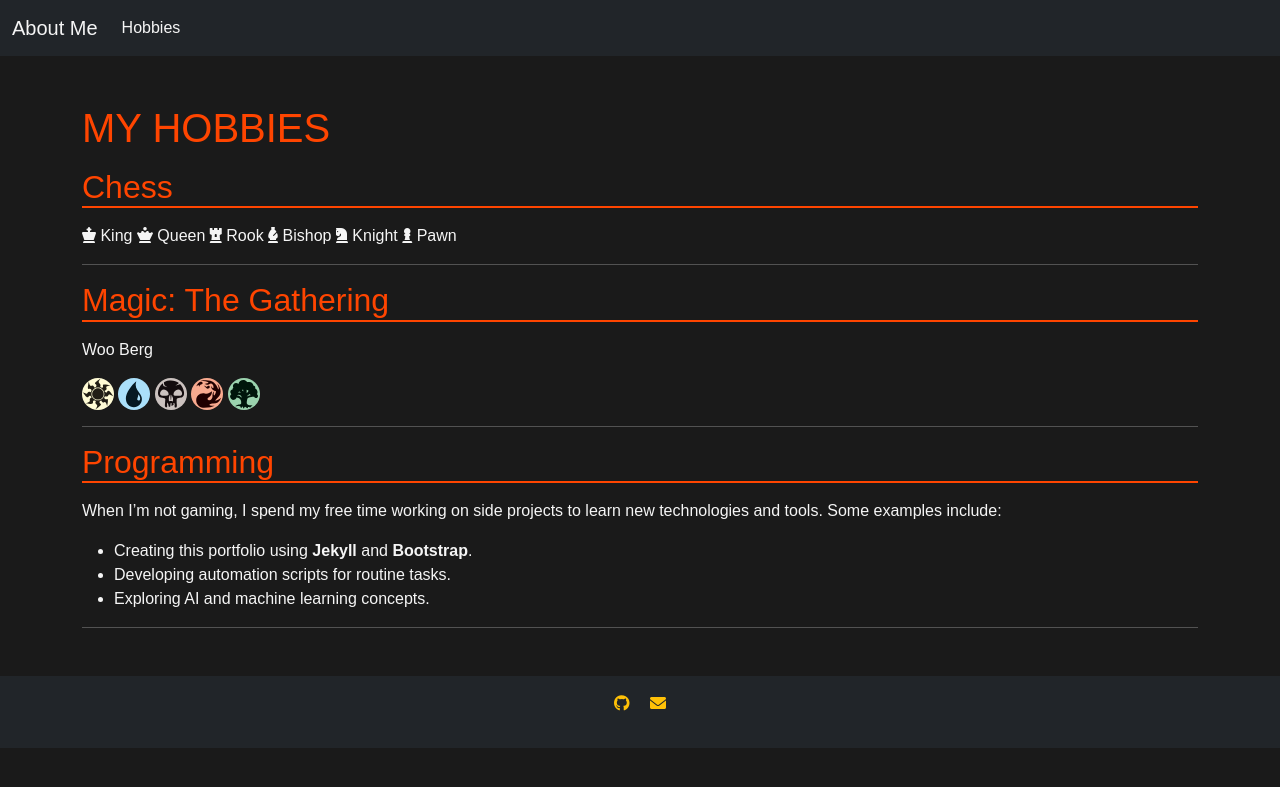
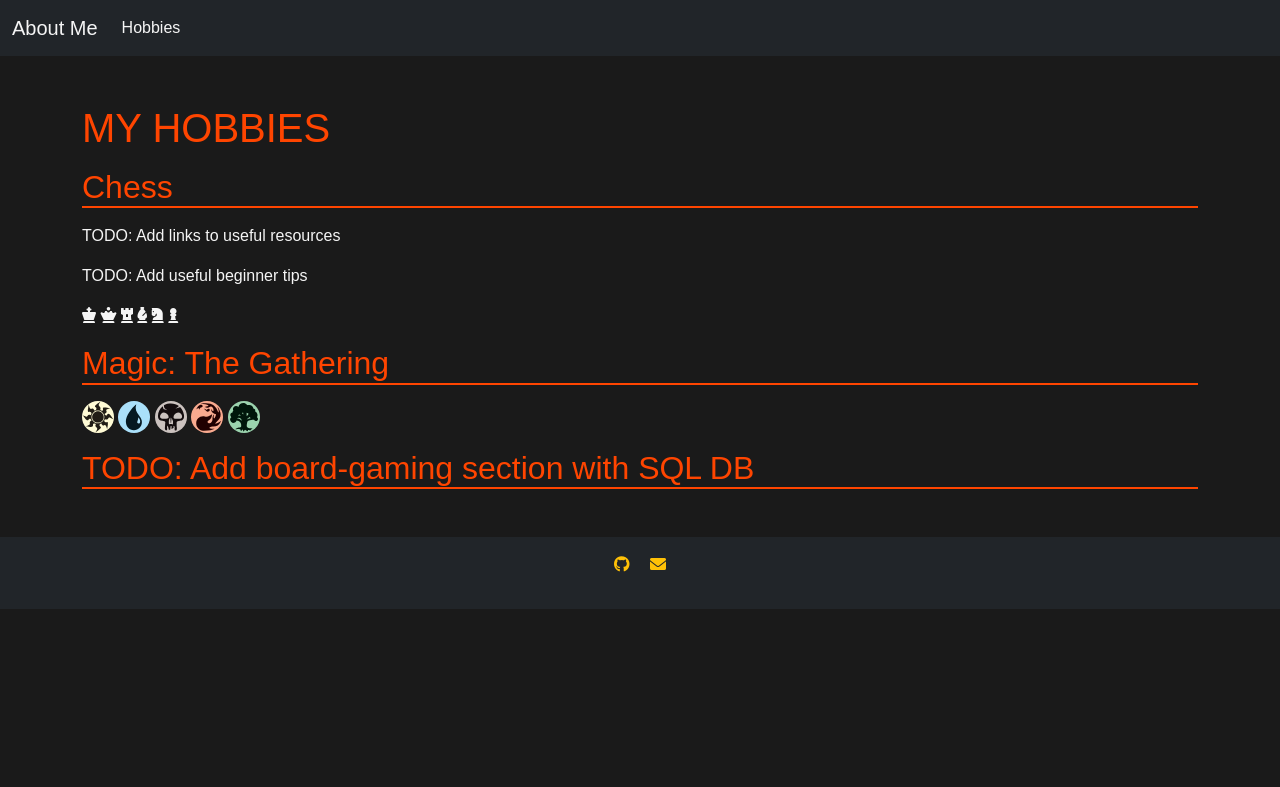
Before and after one commit to drmDev/drmDev.github.io, a Jekyll site: the page built from hobbies.md, in a window 1280 px wide. Shown: the top 787 px of the page. Built offline with Jekyll 4.4.1, drawn with Linux system fonts in a browser that asks for light colours.

Commit message:
some todos

```diff
--- a/assets/css/style.css
+++ b/assets/css/style.css
@@ -24,7 +24,6 @@
     color: #ff4500;
     font-size: 1.5rem;
     margin-bottom: 0.5rem;
-	border-bottom: 2px solid #ff4500; /* Optional: Add an underline effect */
 }
 
 /* Navbar Styling */
--- a/hobbies.md
+++ b/hobbies.md
@@ -7,19 +7,18 @@
 # My Hobbies
 
 ## Chess
+<p>TODO: Add links to useful resources</p>
+<p>TODO: Add useful beginner tips</p>
 <p>
-    <i class="fas fa-chess-king"></i> King
-    <i class="fas fa-chess-queen"></i> Queen
-    <i class="fas fa-chess-rook"></i> Rook
-    <i class="fas fa-chess-bishop"></i> Bishop
-    <i class="fas fa-chess-knight"></i> Knight
-    <i class="fas fa-chess-pawn"></i> Pawn
+    <i class="fas fa-chess-king"></i>
+    <i class="fas fa-chess-queen"></i>
+    <i class="fas fa-chess-rook"></i>
+    <i class="fas fa-chess-bishop"></i>
+    <i class="fas fa-chess-knight"></i>
+    <i class="fas fa-chess-pawn"></i>
 </p>
 
----
-
 ## Magic: The Gathering
-Woo Berg
 <p>
     <img src="/assets/images/mtg/plains.svg" alt="Plains" width="32">
     <img src="/assets/images/mtg/island.svg" alt="Island" width="32">
@@ -28,12 +27,4 @@
     <img src="/assets/images/mtg/forest.svg" alt="Forest" width="32">
 </p>
 
----
-
-## Programming
-When I’m not gaming, I spend my free time working on side projects to learn new technologies and tools. Some examples include:
-- Creating this portfolio using **Jekyll** and **Bootstrap**.
-- Developing automation scripts for routine tasks.
-- Exploring AI and machine learning concepts.
-
----
+## TODO: Add board-gaming section with SQL DB
```
Also changed, not shown: index.md (+16 -5 lines).
